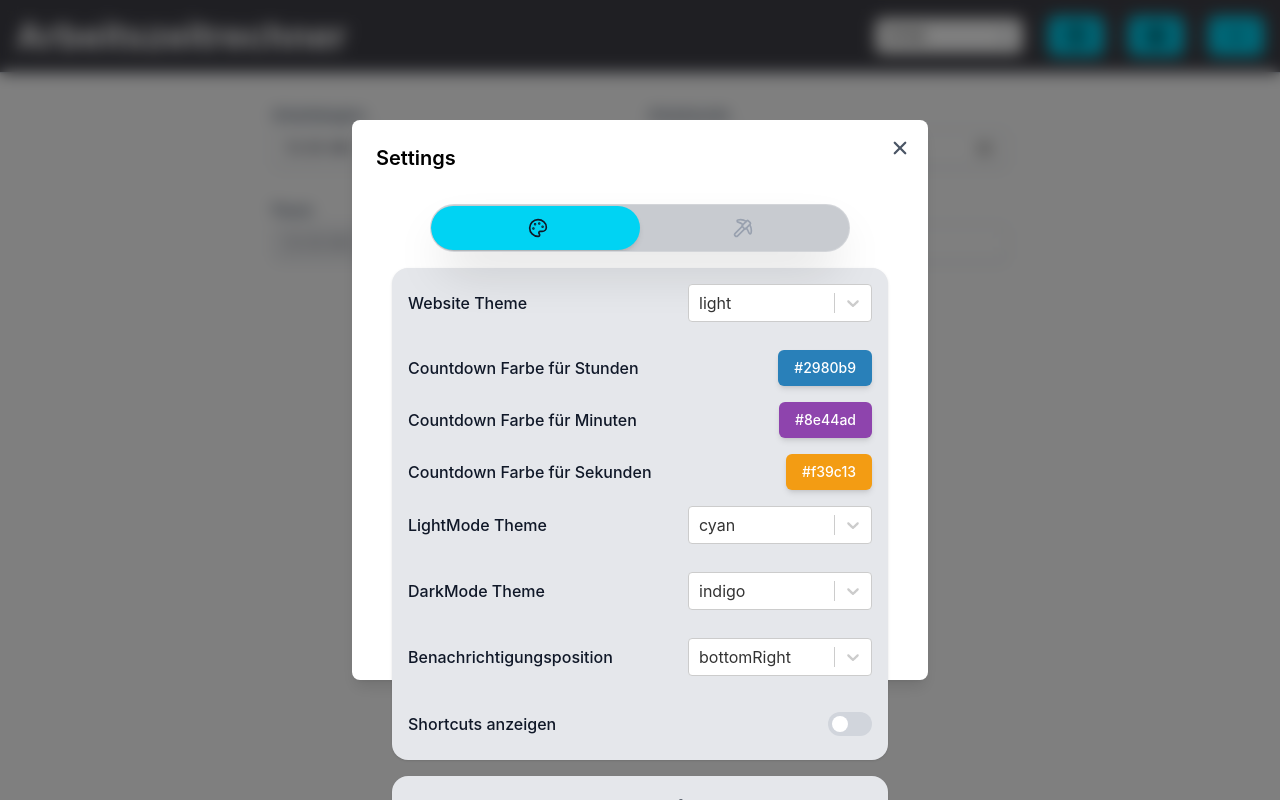
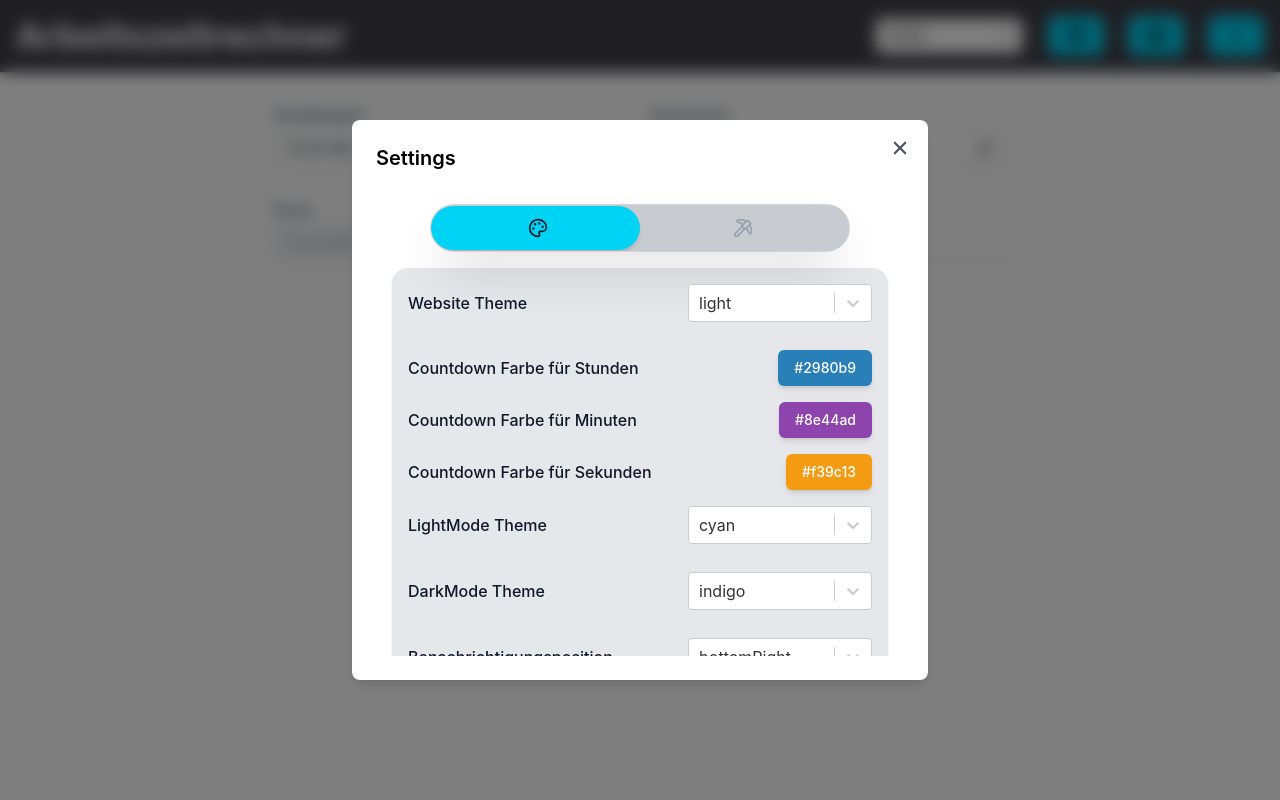
Before and after one commit to LukasDano/azr-react, a React (Vite) app: page / in a window 1280 px wide. Both pictures are taken after a click on the button 1156 px from the left and 36 px from the top of the page. Built offline with nearby package versions, Linux system fonts and the light colour scheme.

Commit message:
[#37] fixed the settings overflow

```diff
--- a/src/components/content/miscellaneous/BaseModal.tsx
+++ b/src/components/content/miscellaneous/BaseModal.tsx
@@ -36,8 +36,7 @@ export const BaseModal: FC<BaseModalProps> = ({ modalTitle, isOpen, onClose, chi
             onClick={onClose}
         >
             <div
-                className={`relative w-full rounded-lg bg-white p-6 text-black shadow-lg ${getBackgroundTheme(backgroundTheme).modalBg} dark:text-white ${sizeClasses[size]}
-                `}
+                className={`relative w-full rounded-lg bg-white p-6 text-black shadow-lg ${getBackgroundTheme(backgroundTheme).modalBg} dark:text-white ${sizeClasses[size]} flex flex-col`}
                 onClick={(evt) => evt.stopPropagation()}
             >
                 <button
--- a/src/components/content/miscellaneous/Loader.tsx
+++ b/src/components/content/miscellaneous/Loader.tsx
@@ -14,7 +14,7 @@ import {
 } from 'react-spinners';
 
 import type { ColorTheme, ThemeName } from '../../../static/themes.ts';
-import type {  SettingContextValues } from '../../context/SettingContext.tsx';
+import type { SettingContextValues } from '../../context/SettingContext.tsx';
 import { SettingContext } from '../../context/SettingContext.tsx';
 
 type LoaderIcon = 'bounce' | 'climbing' | 'clock' | 'fade' | 'gird' | 'hash' | 'ring' | 'pulse' | 'scale' | 'puff';
--- a/src/components/settings/Settings.tsx
+++ b/src/components/settings/Settings.tsx
@@ -148,7 +148,7 @@ export const Settings = () => {
     );
 
     return (
-        <div className="flex w-full flex-col gap-4 overflow-auto p-4">
+        <div className="flex h-full w-full flex-col gap-4 overflow-auto p-4">
             <div className="flex w-full justify-center">
                 <TabBar tabs={settingTabs} activeTabId={activeTabId} onTabChange={setActiveTabId} />
             </div>
```
Also changed, not shown: 1 other file (tests, documents, lock files or other folders).
